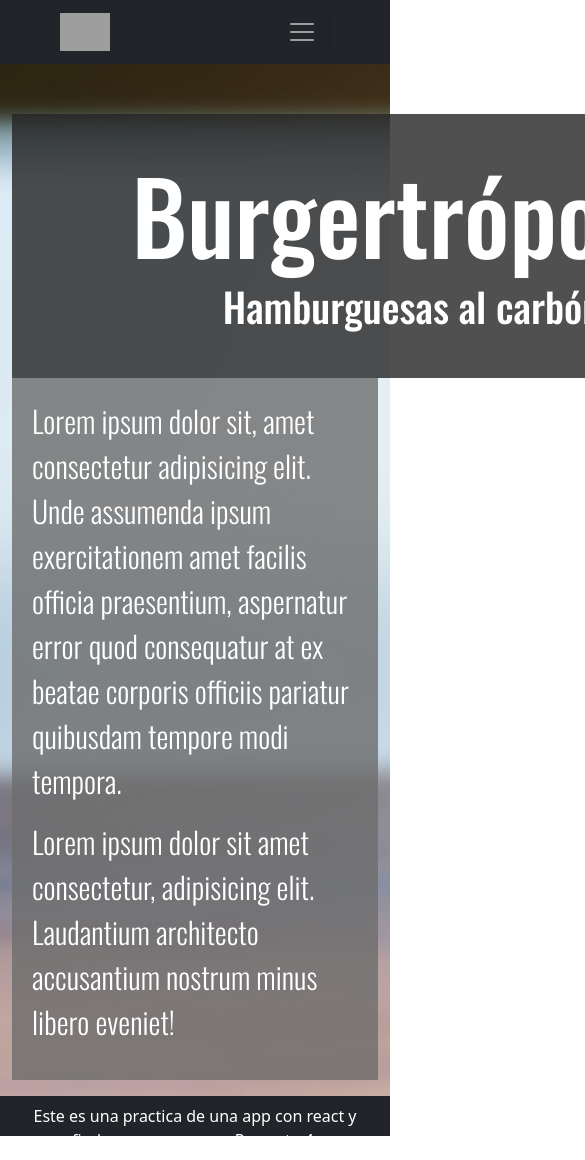
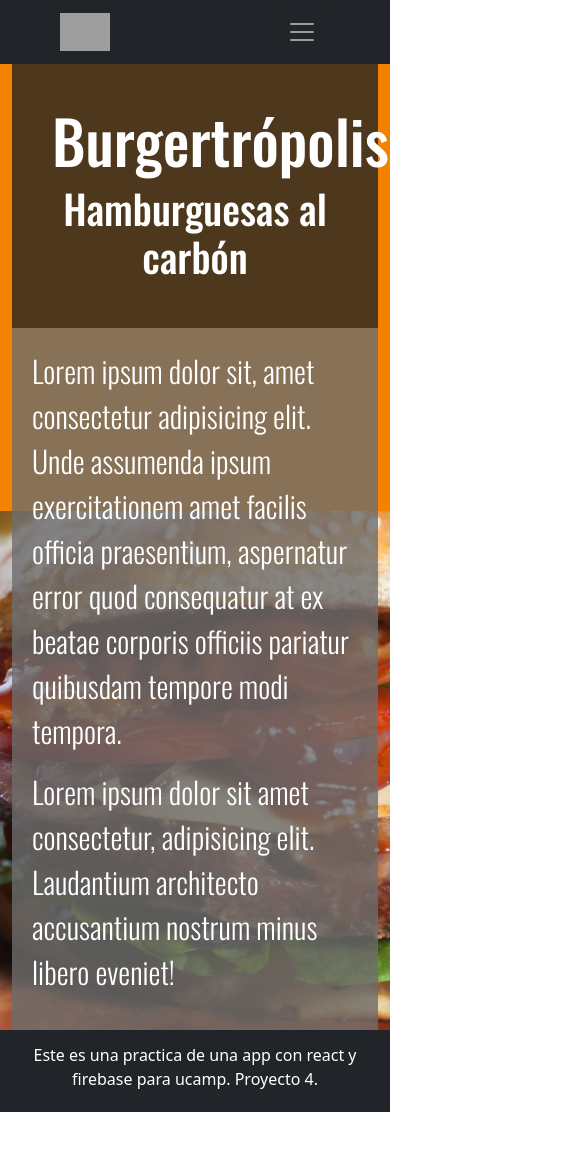
Before and after one commit to AlexQJ/restaurant-app, a React (Create React App) app: page / in a window 390 px wide. Shown: the top 1160 px of the page, 585 px wide, since content can reach past the window. After the commit the page ends 1112 px from the top, so only its background shows below. Built offline with nearby package versions, Linux system fonts and the light colour scheme; grey boxes are pictures that could not be loaded.

Commit message:
corregidos estilos homepage

```diff
--- a/src/components/Footer/footer.jsx
+++ b/src/components/Footer/footer.jsx
@@ -3,11 +3,10 @@ import React from 'react'
 const Footer = () => {
   return (
     <footer className='bg-dark' style={{
-        height:'40px'
+        padding: '5px'
     }}>
         <div className="container">
-
-        <p className='text-white text-center py-2'>Este es una practica de una app con react y firebase para ucamp. Proyecto 4.</p>
+          <p className='text-white text-center pt-2'>Este es una practica de una app con react y firebase para ucamp. Proyecto 4.</p>
         </div>
     </footer>
   )
--- a/src/components/Home/Home.jsx
+++ b/src/components/Home/Home.jsx
@@ -20,12 +20,6 @@ const Home = () => {
                         <p>Lorem ipsum dolor sit amet consectetur, adipisicing elit. Laudantium architecto accusantium nostrum minus libero eveniet!</p>
                     </div>
                 </div>
-
-                <div className="col">
-                    <figure>
-
-                    </figure>
-                </div>
             </div>
             </div>
         </section>
--- a/src/components/Home/style.css
+++ b/src/components/Home/style.css
@@ -15,7 +15,7 @@
 .headings {
     margin: 50px auto 20px auto;
     background-color: rgba(37, 37, 37, 0.8);
-    width: 800px;
+    max-width: 800px;
     text-align: center;
     padding: 40px;
     margin-bottom: 0;
@@ -29,10 +29,37 @@
 
 .hero .descripcion {
     background-color: rgba(109, 109, 109, 0.8);
+    margin: auto;
+    max-width: 800px;
     padding: 20px;
+    margin-bottom: 50px;
 }
 .hero p{
     font-size: 30px;
     color: #fff;
     font-weight: 100;
 }
+
+@media (max-width: 800px) {
+    .hero h1 {
+        font-size: 60px;
+    }
+
+    .hero {
+        background-size: 180%;
+        background-position: 100%;
+    }
+
+    .hero .headings,
+    .hero .descripcion {
+        margin: 0 auto;
+    }
+
+}
+
+@media (max-width: 600px){
+    .hero {
+        background-size: 200%;
+        background-position: 100% 100%;
+    }
+}
```
